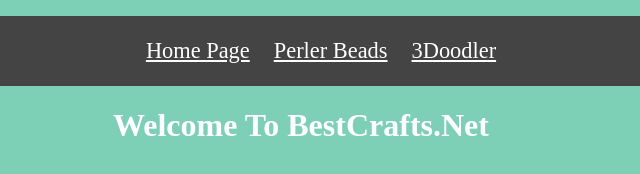
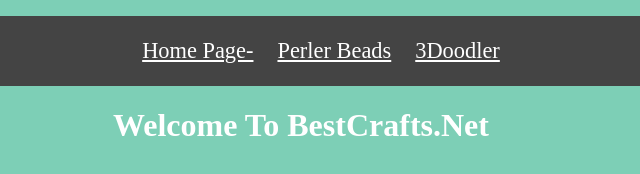
Before and after one commit to kallenthomas152/GitHub, a plain HTML site: page kallenthomas152.github.io/index.html in a window 1280 px wide. Shown: the full height of the page, 339-979 px from the left. Drawn offline with Linux system fonts and the light colour scheme.

Commit message:
updated page

```diff
--- a/kallenthomas152.github.io/index.html
+++ b/kallenthomas152.github.io/index.html
@@ -14,7 +14,7 @@
 
     <ul>
 
-            <li><a href="index.html">Home Page</a></li>
+            <li><a href="index.html">Home Page-</a></li>
             <li><a href="perlerbeads.html">Perler Beads</a></li>
             <li><a href="index.html">3Doodler</a></li>
     </ul>
```
